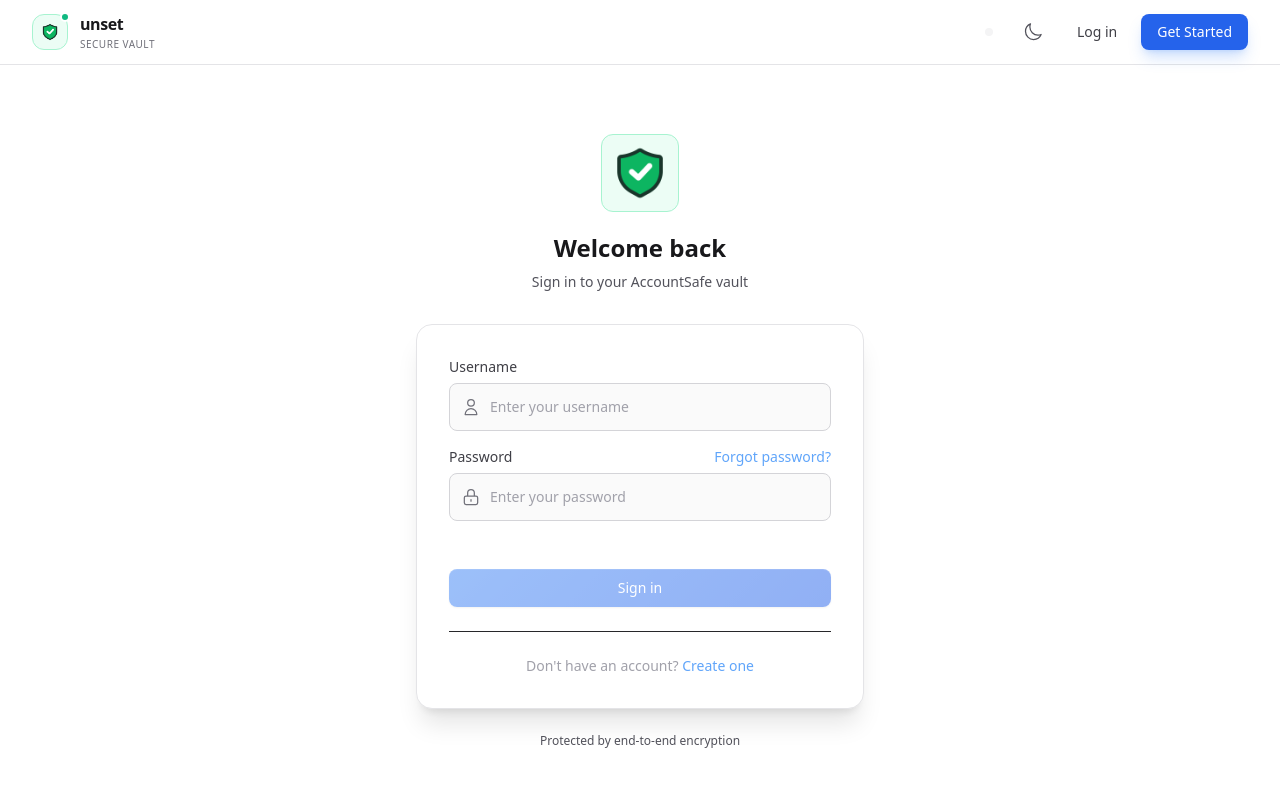
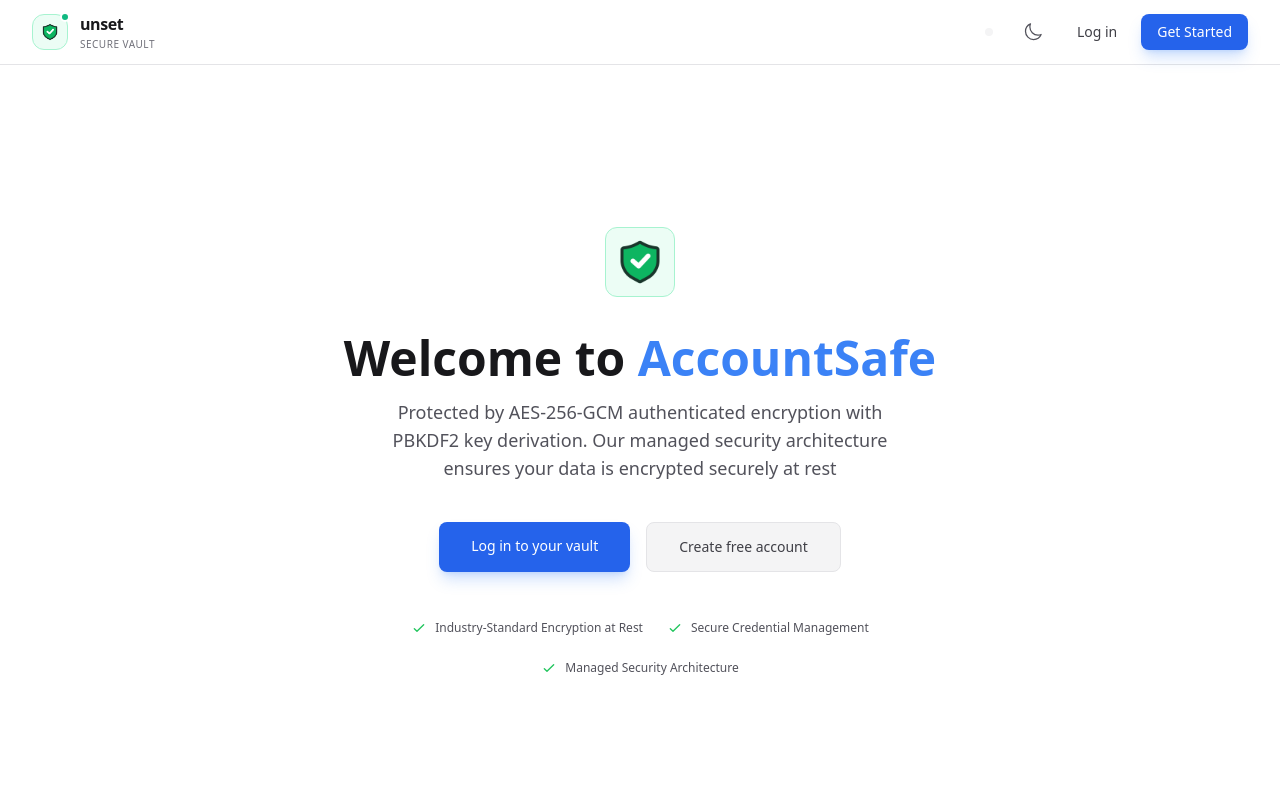
Before and after one commit to pankaj-bind/AccountSafe, a React (Create React App) app in the folder frontend/: page / in a window 1280 px wide. Before the commit this address led to /login. Shown: the top 786 px of the page. Built offline with nearby package versions, Linux system fonts and the light colour scheme; no server answers.

Commit message:
feat(landing): public landing for unauthenticated users; auth-aware HomePage

```diff
--- a/frontend/src/App.tsx
+++ b/frontend/src/App.tsx
@@ -41,7 +41,8 @@ const App: React.FC = () => {
                 <Navbar />
                 <main>
                   <Routes>
-                    {/* Public Routes */}
+                    {/* Public/Mixed Routes */}
+                    <Route path="/" element={<HomePage />} />
                     <Route path="/login" element={<PublicRoute><LoginPage /></PublicRoute>} />
                     <Route path="/register" element={<PublicRoute><RegisterPage /></PublicRoute>} />
                     <Route path="/forgot-password" element={<ForgotPasswordPage />} />
@@ -50,7 +51,6 @@ const App: React.FC = () => {
                     <Route path="/shared/:secretId" element={<SharedSecretPage />} />
 
                     {/* Protected Routes */}
-                    <Route path="/" element={<ProtectedRoute><HomePage /></ProtectedRoute>} />
                     <Route path="/dashboard" element={<ProtectedRoute><DashboardPage /></ProtectedRoute>} />
                     <Route path="/profile" element={<ProtectedRoute><ProfilePage /></ProtectedRoute>} />
                     <Route path="/security" element={<ProtectedRoute><SecuritySettingsPage /></ProtectedRoute>} />
--- a/frontend/src/pages/HomePage.tsx
+++ b/frontend/src/pages/HomePage.tsx
@@ -1,10 +1,71 @@
 import React from 'react';
+import { Link } from 'react-router-dom';
+import { useAuth } from '../contexts/AuthContext';
 import CategoryManager from '../components/CategoryManager';
 
 const HomePage: React.FC = () => {
+  const { token } = useAuth();
+
   return (
     <div className="min-h-screen bg-white dark:bg-[#09090b]">
-      <CategoryManager />
+      {token ? (
+        <CategoryManager />
+      ) : (
+        <div className="flex items-start sm:items-center justify-center min-h-screen px-4 py-8 pt-8 sm:pt-0">
+          <div className="text-center max-w-2xl mx-auto">
+            {/* Hero Icon */}
+            <div className="w-16 h-16 sm:w-20 sm:h-20 mx-auto mb-6 sm:mb-8 flex items-center justify-center">
+              <div className="p-2 sm:p-2.5 bg-emerald-50 dark:bg-emerald-500/10 rounded-lg sm:rounded-xl border border-emerald-200 dark:border-emerald-500/20 overflow-hidden">
+                <img src="/logo.png" alt="AccountSafe" className="w-10 h-10 sm:w-12 sm:h-12 object-contain" />
+              </div>
+            </div>
+
+            <h1 className="text-3xl sm:text-4xl md:text-5xl font-bold text-zinc-900 dark:text-white mb-3 sm:mb-4 px-4">
+              Welcome to <span className="text-blue-500 dark:text-blue-400">AccountSafe</span>
+            </h1>
+            <p className="text-sm sm:text-base md:text-lg text-zinc-600 dark:text-zinc-400 mb-8 sm:mb-10 max-w-xl mx-auto px-4">
+              Protected by AES-256-GCM authenticated encryption with PBKDF2 key derivation. Our managed security architecture ensures your data is encrypted securely at rest
+            </p>
+
+            <div className="flex flex-col sm:flex-row gap-3 sm:gap-4 justify-center px-4">
+              <Link
+                to="/login"
+                className="px-6 sm:px-8 py-3 sm:py-3.5 text-sm font-medium text-white bg-blue-600 hover:bg-blue-500 rounded-lg transition-all shadow-lg shadow-blue-500/25 hover:shadow-blue-500/40"
+              >
+                Log in to your vault
+              </Link>
+              <Link
+                to="/register"
+                className="px-6 sm:px-8 py-3 sm:py-3.5 text-sm font-medium text-zinc-700 dark:text-zinc-300 bg-zinc-100 dark:bg-zinc-800/50 border border-zinc-200 dark:border-zinc-700 rounded-lg hover:bg-zinc-200 dark:hover:bg-zinc-800 hover:border-zinc-300 dark:hover:border-zinc-600 transition-all"
+              >
+                Create free account
+              </Link>
+            </div>
+
+            {/* Trust indicators */}
+            <div className="mt-10 sm:mt-12 flex flex-wrap items-center justify-center gap-4 sm:gap-6 text-xs text-zinc-600 dark:text-zinc-500 px-4">
+              <div className="flex items-center gap-2">
+                <svg className="w-4 h-4 text-green-500" fill="none" viewBox="0 0 24 24" stroke="currentColor" strokeWidth={2}>
+                  <path strokeLinecap="round" strokeLinejoin="round" d="M5 13l4 4L19 7" />
+                </svg>
+                Industry-Standard Encryption at Rest
+              </div>
+              <div className="flex items-center gap-2">
+                <svg className="w-4 h-4 text-green-500" fill="none" viewBox="0 0 24 24" stroke="currentColor" strokeWidth={2}>
+                  <path strokeLinecap="round" strokeLinejoin="round" d="M5 13l4 4L19 7" />
+                </svg>
+                Secure Credential Management
+              </div>
+              <div className="flex items-center gap-2">
+                <svg className="w-4 h-4 text-green-500" fill="none" viewBox="0 0 24 24" stroke="currentColor" strokeWidth={2}>
+                  <path strokeLinecap="round" strokeLinejoin="round" d="M5 13l4 4L19 7" />
+                </svg>
+                Managed Security Architecture
+              </div>
+            </div>
+          </div>
+        </div>
+      )}
     </div>
   );
 };
```
